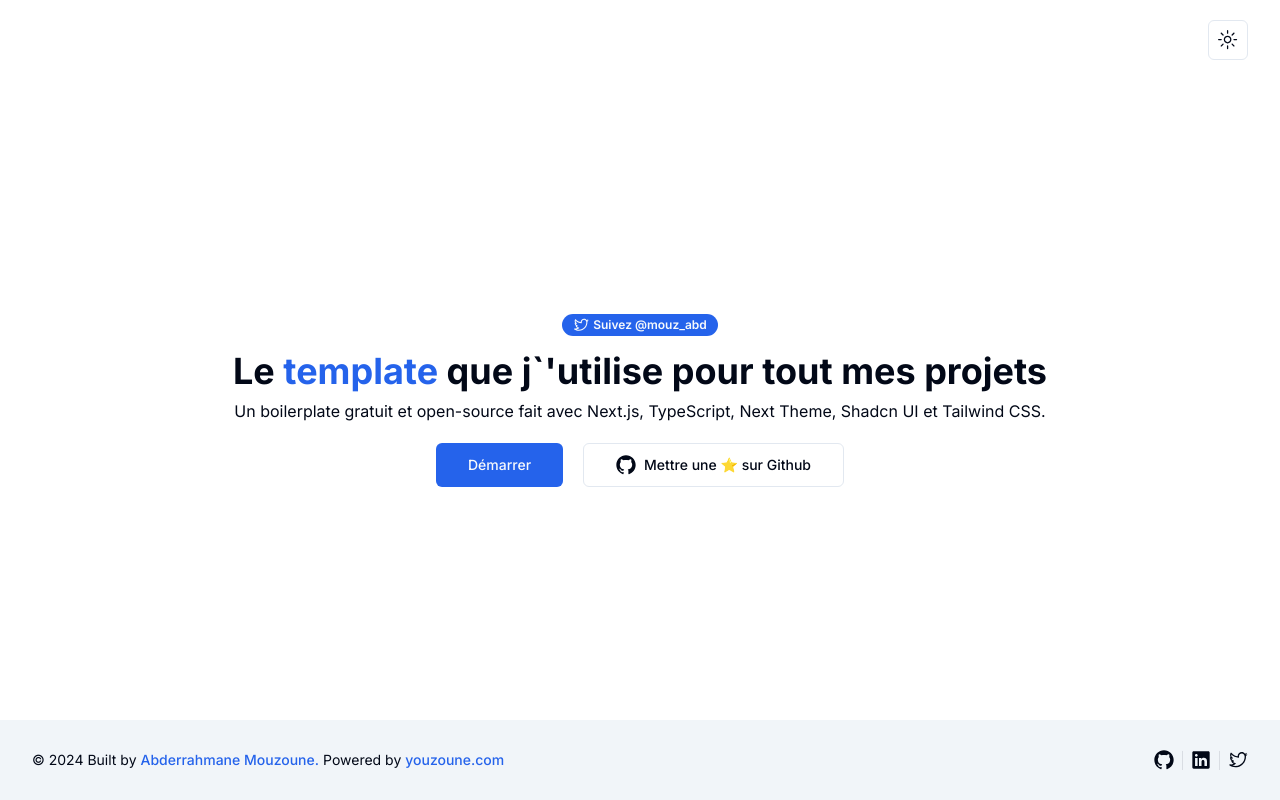
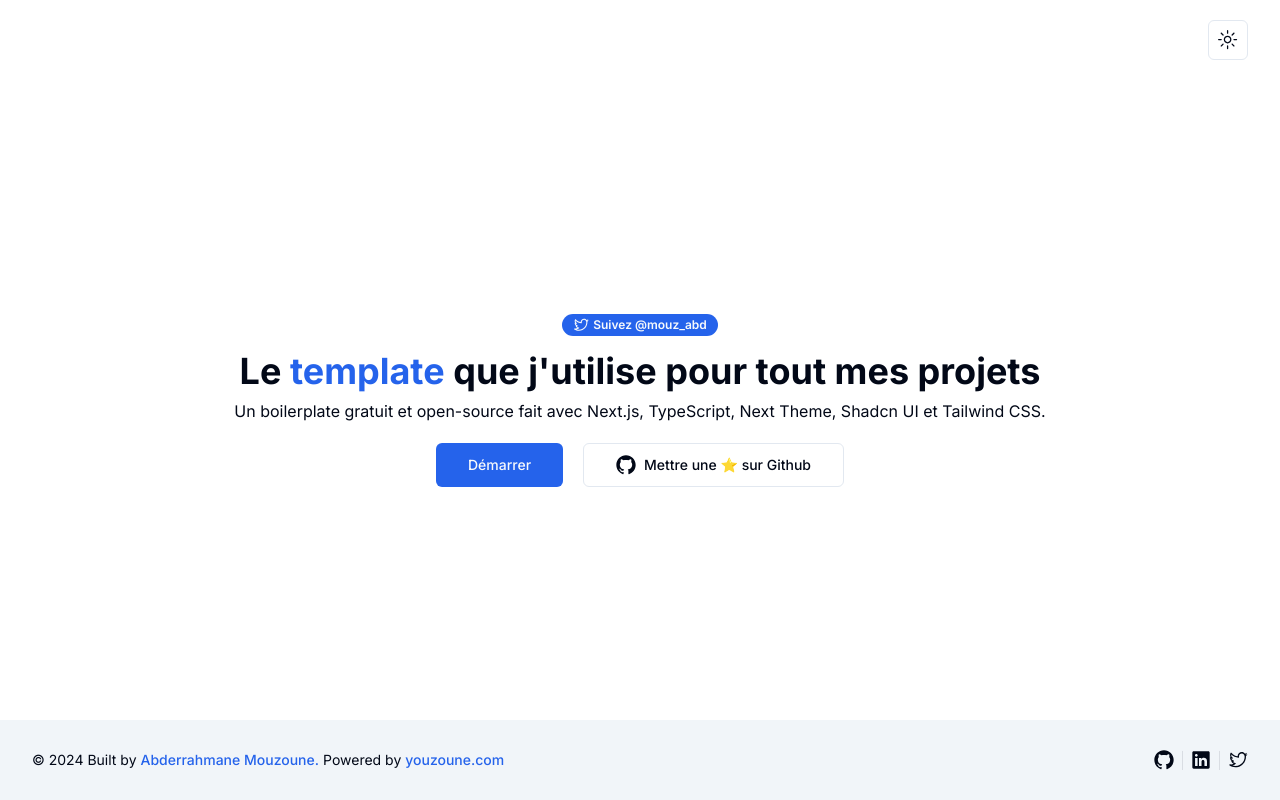
Before and after one commit to AbderrahmaneMouzoune/amouz-boilerplate, a Next.js app: page / in a window 1280 px wide. Built offline with nearby package versions, Linux system fonts and the light colour scheme.

Commit message:
better accent

```diff
--- a/src/app/page.tsx
+++ b/src/app/page.tsx
@@ -22,7 +22,7 @@ export default function Home() {
             <span className="bg-gradient-to-r from-primary via-primary to-primary bg-clip-text text-transparent">
               template
             </span>{' '}
-            que j`&apos;utilise pour tout mes projets
+            que j&apos;utilise pour tout mes projets
           </h1>
           <p className="mt-2">
             Un boilerplate gratuit et open-source fait avec Next.js, TypeScript,
```
